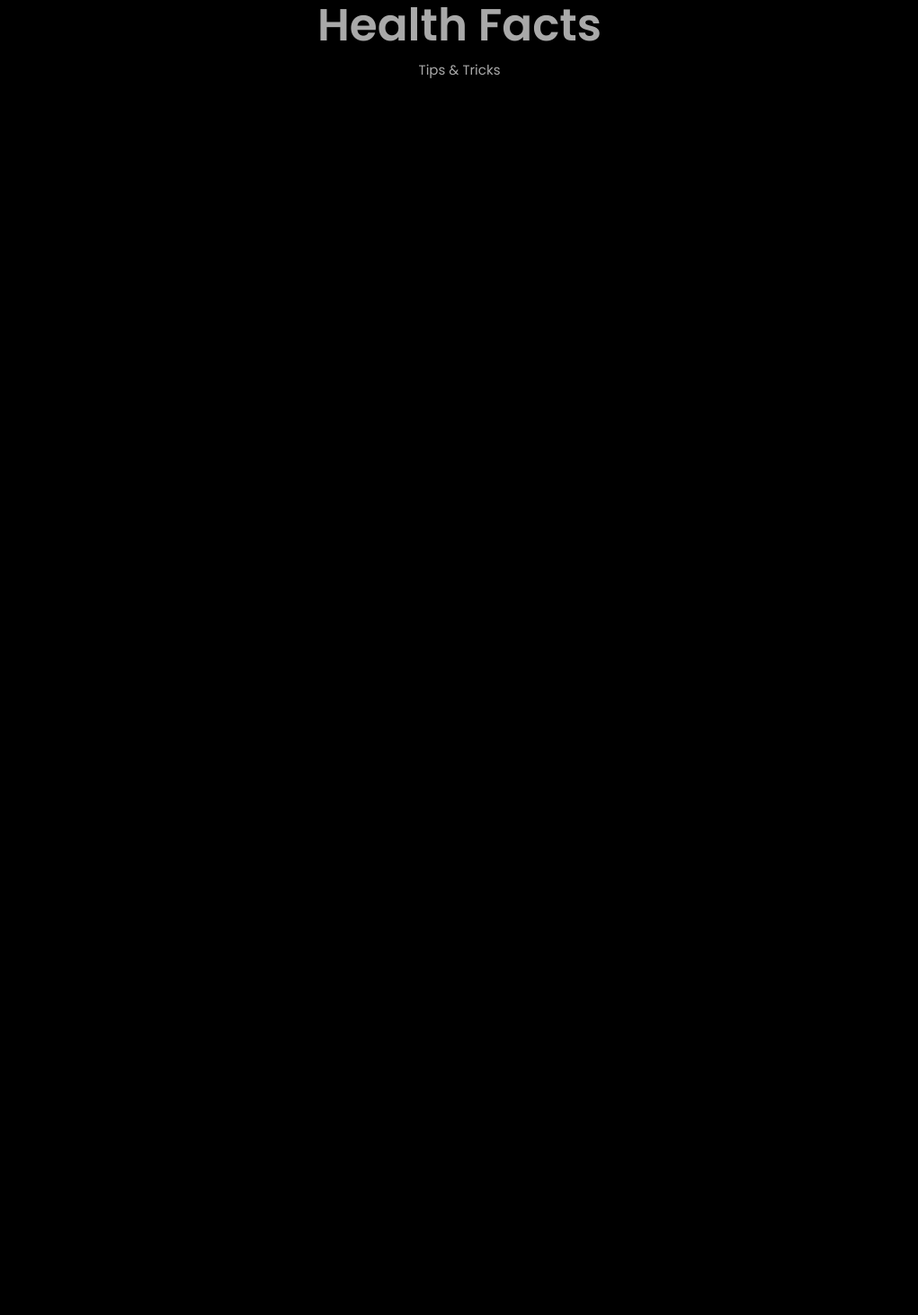
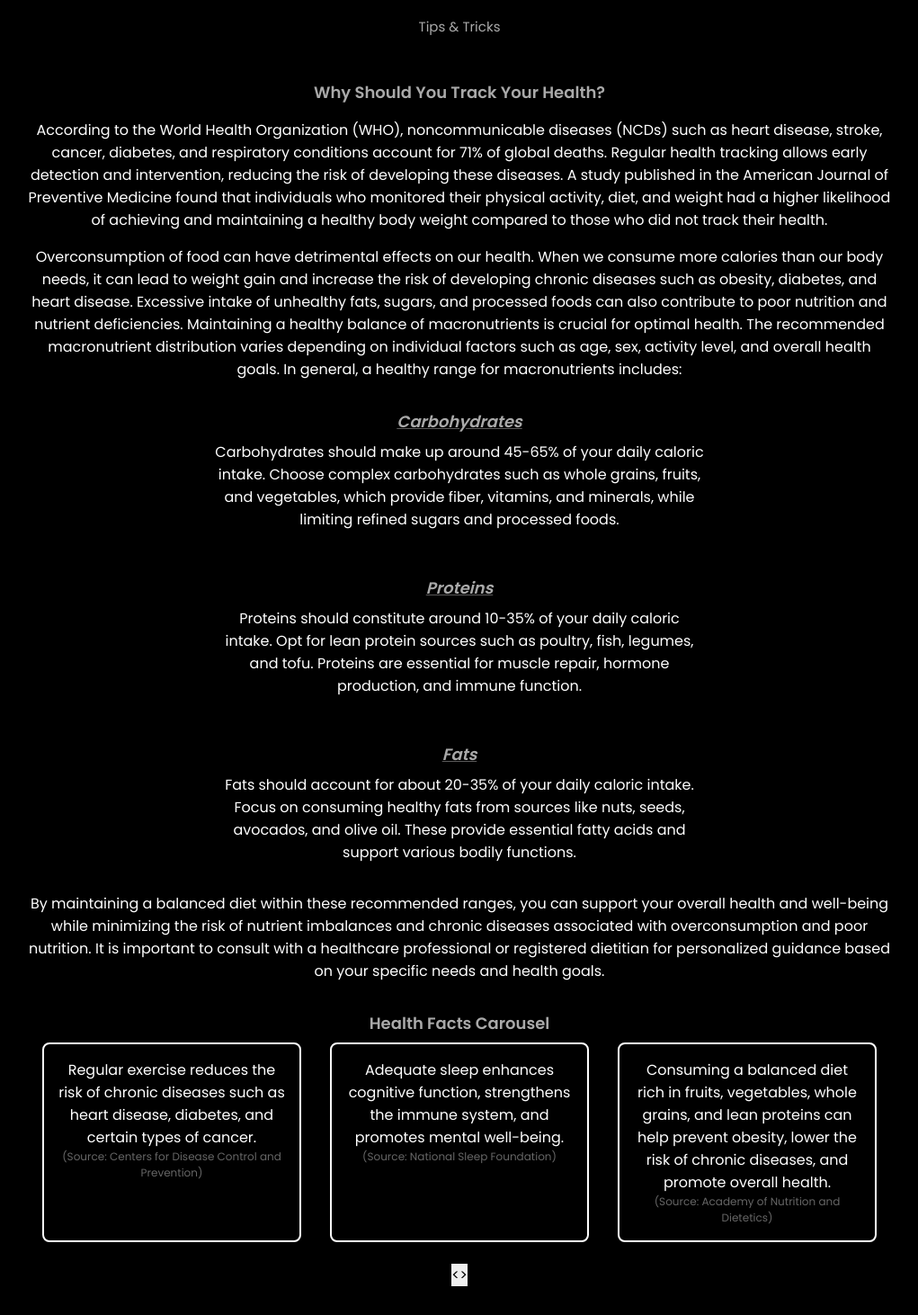
Before and after one commit to Tjrich336/MacroTracker, a React (Create React App) app in the folder website/: page /healthfacts in a window 1280 px wide. Shown: the part 185-1647 px from the top of the page at 90% size, without its empty margins (129-1150 px from the left). Before the commit the page ends 800 px from the top, so only its background shows below. Built offline with nearby package versions, Linux system fonts and the light colour scheme.

Commit message:
HealthFacts paragraphs & Carousel, 90% Complete.

```diff
--- a/website/src/components/HealthFacts/HealthFacts.jsx
+++ b/website/src/components/HealthFacts/HealthFacts.jsx
@@ -1,13 +1,124 @@
-import React from 'react';
+import React, { useState } from 'react';
 import "./healthfacts.css";
 
+const facts = [
+  {
+    fact: "Regular exercise reduces the risk of chronic diseases such as heart disease, diabetes, and certain types of cancer.",
+    source: "Centers for Disease Control and Prevention",
+  },
+  {
+    fact: "Adequate sleep enhances cognitive function, strengthens the immune system, and promotes mental well-being.",
+    source: "National Sleep Foundation",
+  },
+  {
+    fact: "Consuming a balanced diet rich in fruits, vegetables, whole grains, and lean proteins can help prevent obesity, lower the risk of chronic diseases, and promote overall health.",
+    source: "Academy of Nutrition and Dietetics",
+  },
+  {
+    fact: "Regular physical activity can help reduce symptoms of anxiety and depression and improve mental health.",
+    source: "National Institute of Mental Health",
+  },
+  {
+    fact: "Drinking an adequate amount of water helps maintain proper bodily functions, improves digestion, and supports healthy skin.",
+    source: "Harvard Health Publishing",
+  },
+  {
+    fact: "Engaging in mindfulness practices, such as meditation or deep breathing, can reduce stress levels and improve overall well-being.",
+    source: "Mayo Clinic",
+  },
+  {
+    fact: "Avoiding smoking and limiting alcohol consumption can significantly reduce the risk of developing various health conditions, including cancer and liver disease.",
+    source: "National Cancer Institute",
+  },
+  {
+    fact: "Maintaining strong social connections and engaging in social activities can improve mental health and lower the risk of cognitive decline.",
+    source: "Alzheimer's Association",
+  },
+  {
+    fact: "Regular dental check-ups and proper oral hygiene practices are essential for maintaining healthy teeth and gums.",
+    source: "American Dental Association",
+  },
+  {
+    fact: "Spending time outdoors and being exposed to natural light can boost vitamin D levels, enhance mood, and improve sleep quality.",
+    source: "National Institute for Health and Care Excellence",
+  },
+  {
+    fact: "Practicing good hand hygiene, such as washing hands frequently with soap and water, can help prevent the spread of infectious diseases.",
+    source: "Centers for Disease Control and Prevention",
+  },
+  {
+    fact: "Maintaining a healthy work-life balance is crucial for reducing stress, improving mental well-being, and preventing burnout.",
+    source: "World Health Organization",
+  }
+];
+
 function HealthFacts() {
+  const [currentSlide, setCurrentSlide] = useState(0);
+
+  const handlePrevSlide = () => {
+    setCurrentSlide((prevSlide) => (prevSlide === 0 ? Math.ceil(facts.length / 3) - 1 : prevSlide - 1));
+  };
+
+  const handleNextSlide = () => {
+    setCurrentSlide((prevSlide) => (prevSlide === Math.ceil(facts.length / 3) - 1 ? 0 : prevSlide + 1));
+  };
+
   return (
     <section className="healthfacts section" id="healthfacts">
-       <h2 className="healthfacts__title">Health Facts</h2>
-       <span className="healthfacts__subtitle">Tips & Tricks</span>
+      <h2 className="healthfacts__title">Health Facts</h2>
+      <span className="healthfacts__subtitle">Tips & Tricks</span>
+
+      <h3 className="content__title">Why Should You Track Your Health?</h3>
+
+      <div className="healthfacts__content">
+        <ul>
+          <li>
+            According to the World Health Organization (WHO), noncommunicable diseases (NCDs) such as heart disease,
+            stroke, cancer, diabetes, and respiratory conditions account for 71% of global deaths. Regular health tracking
+            allows early detection and intervention, reducing the risk of developing these diseases.
+            A study published in the American Journal of Preventive Medicine found that individuals who monitored their
+            physical activity, diet, and weight had a higher likelihood of achieving and maintaining a healthy body weight
+            compared to those who did not track their health.
+          </li>
+
+          <li className="para__content">
+            Overconsumption of food can have detrimental effects on our health. When we consume more calories than our body needs, it can lead to weight gain and increase the risk of developing chronic diseases such as obesity, diabetes, and heart disease. Excessive intake of unhealthy fats, sugars, and processed foods can also contribute to poor nutrition and nutrient deficiencies.
+            Maintaining a healthy balance of macronutrients is crucial for optimal health. The recommended macronutrient distribution varies depending on individual factors such as age, sex, activity level, and overall health goals. In general, a healthy range for macronutrients includes:
+            <li className="para__facts">
+              <span className="category">Carbohydrates</span>
+              <span className="cat__content">Carbohydrates should make up around 45-65% of your daily caloric intake. Choose complex carbohydrates such as whole grains, fruits, and vegetables, which provide fiber, vitamins, and minerals, while limiting refined sugars and processed foods.</span>
+              <br/><br/>
+              <span className="category">Proteins</span>
+              <span className="cat__content">Proteins should constitute around 10-35% of your daily caloric intake. Opt for lean protein sources such as poultry, fish, legumes, and tofu. Proteins are essential for muscle repair, hormone production, and immune function.</span>
+              <br/><br/>
+              <span className="category">Fats</span>
+              <span className="cat__content">Fats should account for about 20-35% of your daily caloric intake. Focus on consuming healthy fats from sources like nuts, seeds, avocados, and olive oil. These provide essential fatty acids and support various bodily functions.</span>
+            </li>
+            By maintaining a balanced diet within these recommended ranges, you can support your overall health and well-being while minimizing the risk of nutrient imbalances and chronic diseases associated with overconsumption and poor nutrition. It is important to consult with a healthcare professional or registered dietitian for personalized guidance based on your specific needs and health goals.
+          </li>
+        </ul>
+
+        <h3 className="carousel__title">Health Facts Carousel</h3>
+        <div className={`healthfacts__carousel ${currentSlide === 0 ? '' : 'translate-left'} ${currentSlide === Math.ceil(facts.length / 3) - 1 ? '' : 'translate-right'}`}>
+          {facts.slice(currentSlide * 3, currentSlide * 3 + 3).map((fact, index) => (
+          <div key={index} className="healthfacts__fact">
+          <p>{fact.fact}</p>
+          <p className="healthfacts__fact-source">(Source: {fact.source})</p>
+        </div>
+          ))}
+        </div>
+
+        <div className="healthfacts__controls">
+          <button className="carousel__button" onClick={handlePrevSlide}>
+            &lt;
+          </button>
+          <button className="carousel__button" onClick={handleNextSlide}>
+            &gt;
+          </button>
+        </div>
+      </div>
     </section>
-  )
+  );
 }
 
 export default HealthFacts;
--- a/website/src/components/HealthFacts/healthfacts.css
+++ b/website/src/components/HealthFacts/healthfacts.css
@@ -3,12 +3,106 @@
     font-weight: bold;
     color: darkgray;
     text-align: center;
-    margin-top: 5rem;
-}
+    margin-top: 2rem;
+  }
 
-.healthfacts__subtitle {
+  .healthfacts__subtitle {
     font-size: 15px;
     color: darkgray;
     text-align: center;
     display: block;
-}
+  }
+
+  .content__title {
+    margin-top: 3rem;
+    color: darkgray;
+    text-align: center;
+    font-size: large;
+    font-weight: bolder;
+  }
+
+  .healthfacts__content {
+    margin-top: 1rem;
+    text-align: center;
+    color: white;
+    margin-left: 10rem;
+    margin-right: 10rem;
+  }
+
+  .para__content {
+    margin-top: 1rem;
+  }
+
+  .para__facts {
+    margin-top: 2rem;
+    margin-bottom: 2rem;
+  }
+
+  .category {
+    display: center;
+    font-weight: bold;
+    color: darkgray;
+    font-size: large;
+    text-decoration:underline rgb(91, 90, 90);
+    font-style: italic;
+  }
+
+  .cat__content {
+    display: block;
+    text-align: center;
+    margin-top: 0.5rem;
+    margin-left: 13rem;
+    margin-right: 13rem;
+  }
+
+  .cat-content {
+    margin-left: 1rem;
+    white-space: nowrap;
+  }
+
+  .carousel__title {
+    margin-top: 2rem;
+    color: darkgray;
+    font-size: large;
+  }
+
+  .healthfacts__carousel {
+    display: flex;
+    justify-content: center; /* Center the slideshow */
+    overflow: hidden;
+    transition: transform 0.8s ease; /* Adjusted transition duration */
+  }
+
+  .healthfacts__carousel.translate-left {
+    transform: translateX(-100%); /* Adjusted translation value for full width */
+  }
+
+  .healthfacts__carousel.translate-right {
+    transform: translateX(0); /* Adjusted translation value for initial position */
+  }
+
+  .healthfacts__fact {
+    width: 100%; /* Set width to full width */
+    box-sizing: border-box;
+    transition: transform 0.8s ease; /* Adjusted transition duration */
+    border: 2px solid white;
+    padding: 1rem;
+    border-radius: 0.5rem;
+    margin: 0.5rem 1rem; /* Adjusted margin for spacing */
+    display: inline-block;
+    vertical-align: top;
+    text-align: center; /* Center the content */
+  }
+
+  .healthfacts__fact p {
+    margin: 0;
+  }
+
+  .healthfacts__fact-source {
+    font-size: 12px;
+    color: #666;
+  }
+
+  .carousel__button {
+    margin-top: 1rem;
+  }
--- a/website/src/components/Landing/landing.css
+++ b/website/src/components/Landing/landing.css
@@ -15,7 +15,7 @@
     color: white;
     width: fit-content;
     height: fit-content;
-    padding-top: 7rem;
+    padding-top: 9rem;
 }
 
 .landing__img {
```
